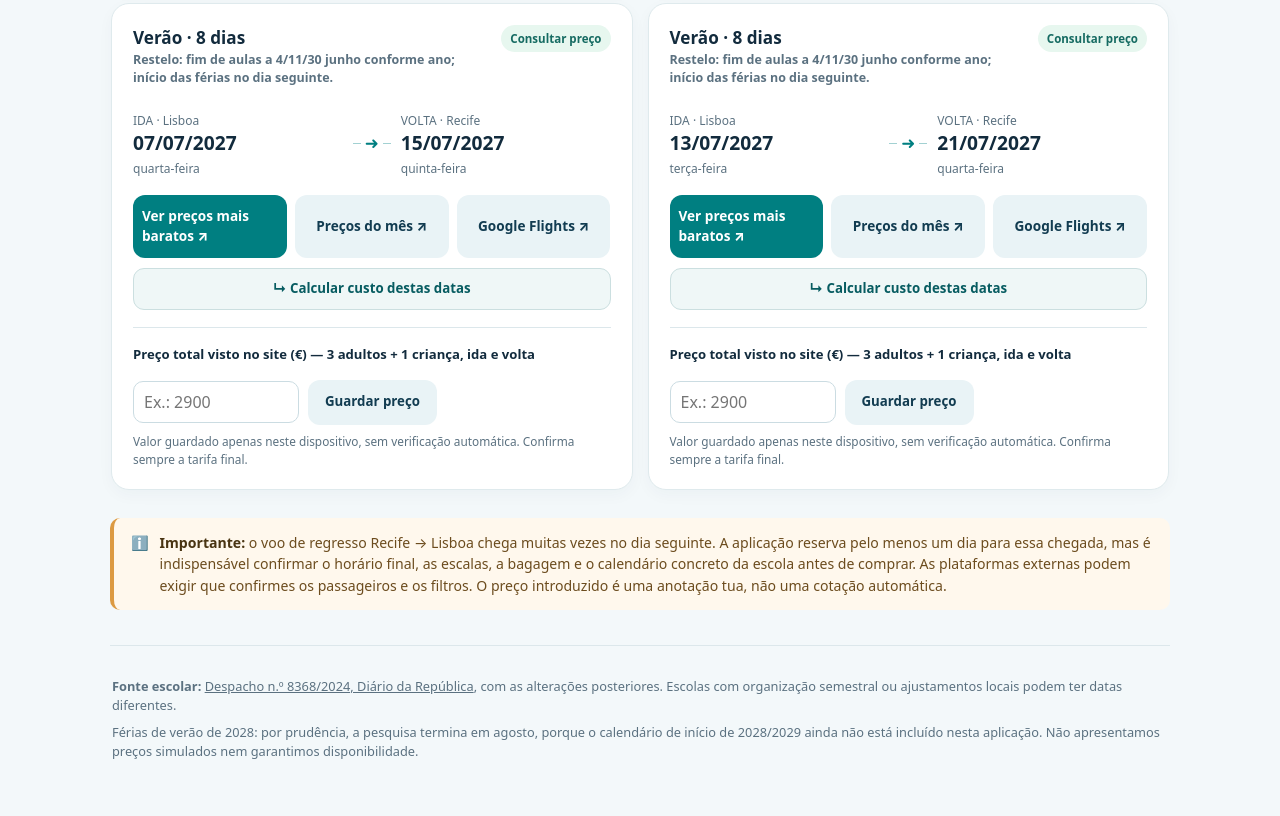
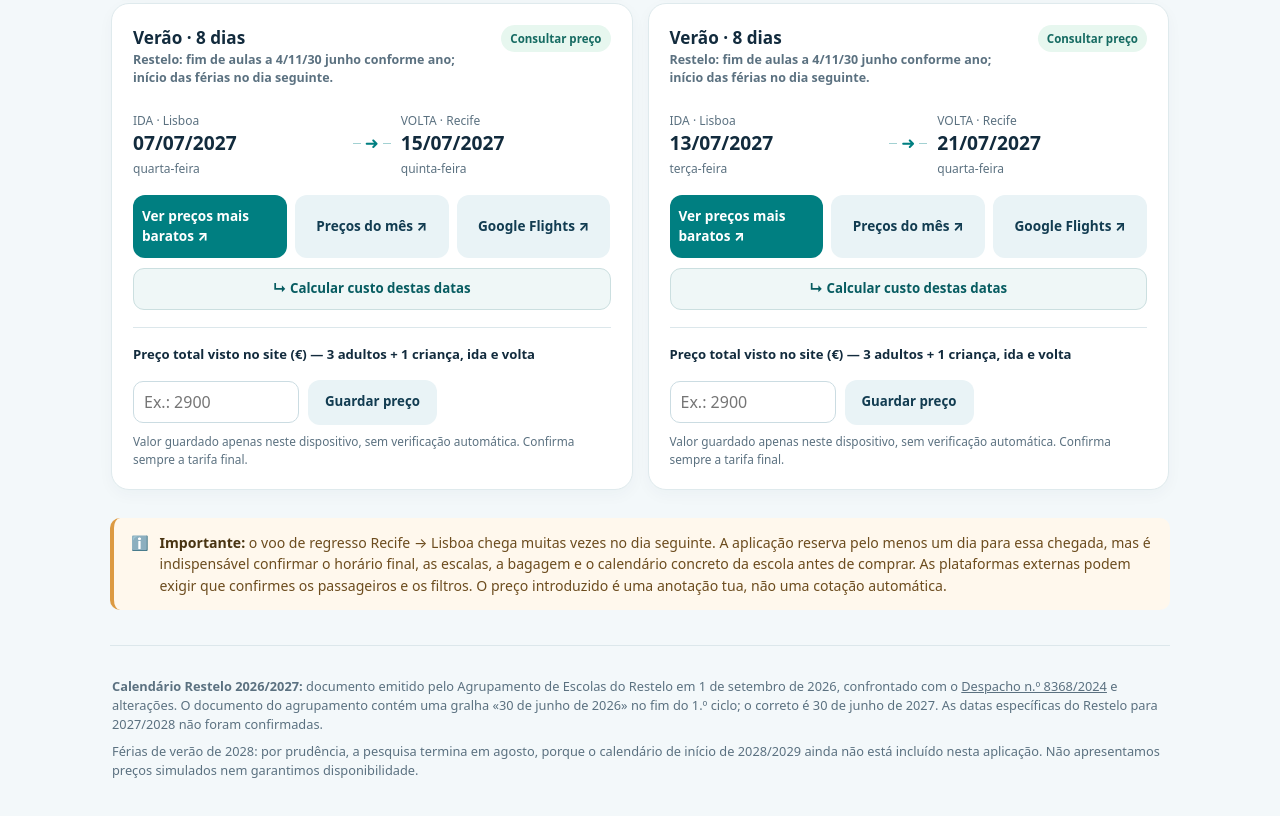
Before and after one commit to Fdorotea1/voos-recife-ferias, a plain HTML site: page index.html in a window 1280 px wide. Shown: the part 3852-4668 px from the top of the page. Drawn offline with Linux system fonts and the light colour scheme.

Commit message:
Esclarecer fonte e correção do calendário escolar do Restelo

```diff
--- a/index.html
+++ b/index.html
@@ -101,7 +101,7 @@ h1{font-size:clamp(2rem,5vw,3.8rem);line-height:1.12;max-width:760px;margin:12px
  </section>
  <section class="results" aria-labelledby="results-title"><div class="results-top"><div><h2 id="results-title">Combinações possíveis</h2><p class="sub" id="result-message"></p></div><button type="button" id="more" class="btn outline" hidden>Mostrar mais datas</button></div><div id="cards" class="cards"></div></section>
  <div class="notice"><span aria-hidden="true">ℹ️</span><div><b>Importante:</b> o voo de regresso Recife → Lisboa chega muitas vezes no dia seguinte. A aplicação reserva pelo menos um dia para essa chegada, mas é indispensável confirmar o horário final, as escalas, a bagagem e o calendário concreto da escola antes de comprar. As plataformas externas podem exigir que confirmes os passageiros e os filtros. O preço introduzido é uma anotação tua, não uma cotação automática.</div></div>
- <footer class="footer"><p><b>Fonte escolar:</b> <a href="https://diariodarepublica.pt/dr/detalhe/despacho/8368-2024-873447631" target="_blank" rel="noopener">Despacho n.º 8368/2024, Diário da República</a>, com as alterações posteriores. Escolas com organização semestral ou ajustamentos locais podem ter datas diferentes.</p><p>Férias de verão de 2028: por prudência, a pesquisa termina em agosto, porque o calendário de início de 2028/2029 ainda não está incluído nesta aplicação. Não apresentamos preços simulados nem garantimos disponibilidade.</p></footer>
+ <footer class="footer"><p><b>Calendário Restelo 2026/2027:</b> documento emitido pelo Agrupamento de Escolas do Restelo em 1 de setembro de 2026, confrontado com o <a href="https://diariodarepublica.pt/dr/detalhe/despacho/8368-2024-873447631" target="_blank" rel="noopener">Despacho n.º 8368/2024</a> e alterações. O documento do agrupamento contém uma gralha «30 de junho de 2026» no fim do 1.º ciclo; o correto é 30 de junho de 2027. As datas específicas do Restelo para 2027/2028 não foram confirmadas.</p><p>Férias de verão de 2028: por prudência, a pesquisa termina em agosto, porque o calendário de início de 2028/2029 ainda não está incluído nesta aplicação. Não apresentamos preços simulados nem garantimos disponibilidade.</p></footer>
 </main>
 <script>
 (function(){
```
